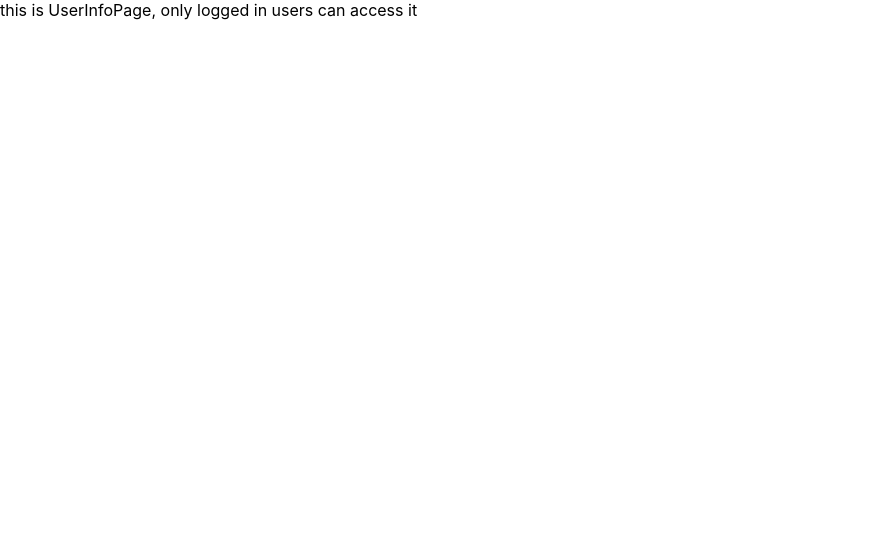
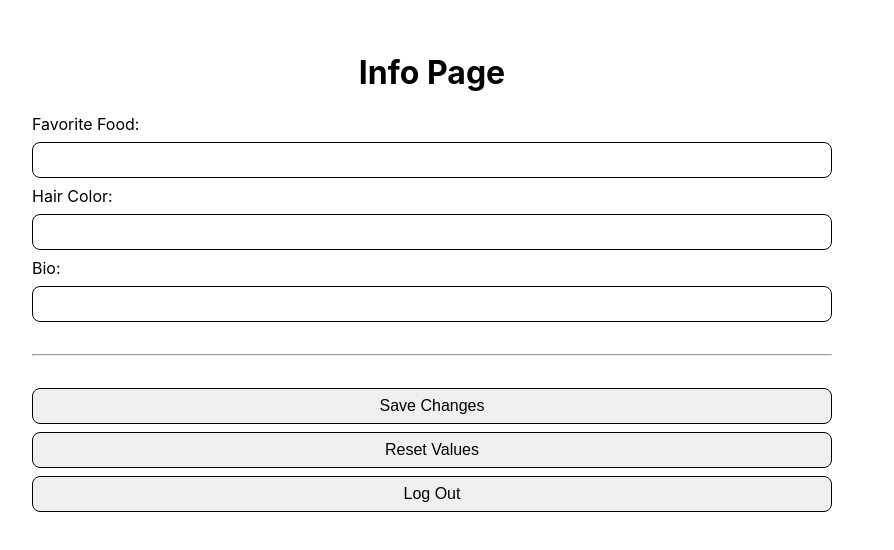
Before and after one commit to manalidarji/react-authentication, a React (Create React App) app in the folder front-end/: page / in a window 1280 px wide. Shown: the top 550 px of the page, without its empty margins (0-894 px from the left). Built offline with nearby package versions, Linux system fonts and the light colour scheme; sample sign-in values are in the browser's storage.

Commit message:
front end implementation of userinfo page

```diff
--- a/front-end/src/pages/UserInfoPage.js
+++ b/front-end/src/pages/UserInfoPage.js
@@ -1,7 +1,49 @@
+import {useState} from 'react';
+
 const UserInfoPage = () => {
-  return (
-    <div>this is UserInfoPage, only logged in users can access it</div>
-  )
+	const [favoriteFood, setFavoriteFood] = useState('');
+	const [hairColor, setHairColor] = useState('');
+	const [bio, setBio] = useState('');
+
+	const saveChanges = async () => {
+			alert('Save Changes clicked');
+	}
+
+	const resetValues = () => {
+		alert('Reset Values clicked');
+	}
+
+	const logOut = () => {
+			alert('Log out clicked');
+	}
+
+	return (
+		<div className="content-container">
+			<h1>Info Page</h1>
+			<label>
+				Favorite Food:
+				<input
+					onChange={e => setFavoriteFood(e.target.value)}
+					value={favoriteFood} />
+			</label>
+			<label>
+				Hair Color:
+				<input
+					onChange={e => setHairColor(e.target.value)}
+					value={hairColor} />
+			</label>
+			<label>
+				Bio:
+				<input
+					onChange={e => setBio(e.target.value)}
+					value={bio} />
+			</label>
+		<hr />
+		<button onClick={saveChanges}>Save Changes</button>
+		<button onClick={resetValues}>Reset Values</button>
+		<button onClick={logOut}>Log Out</button>
+		</div>
+	)
 }
 
-export default UserInfoPage
+export default UserInfoPage;
```
